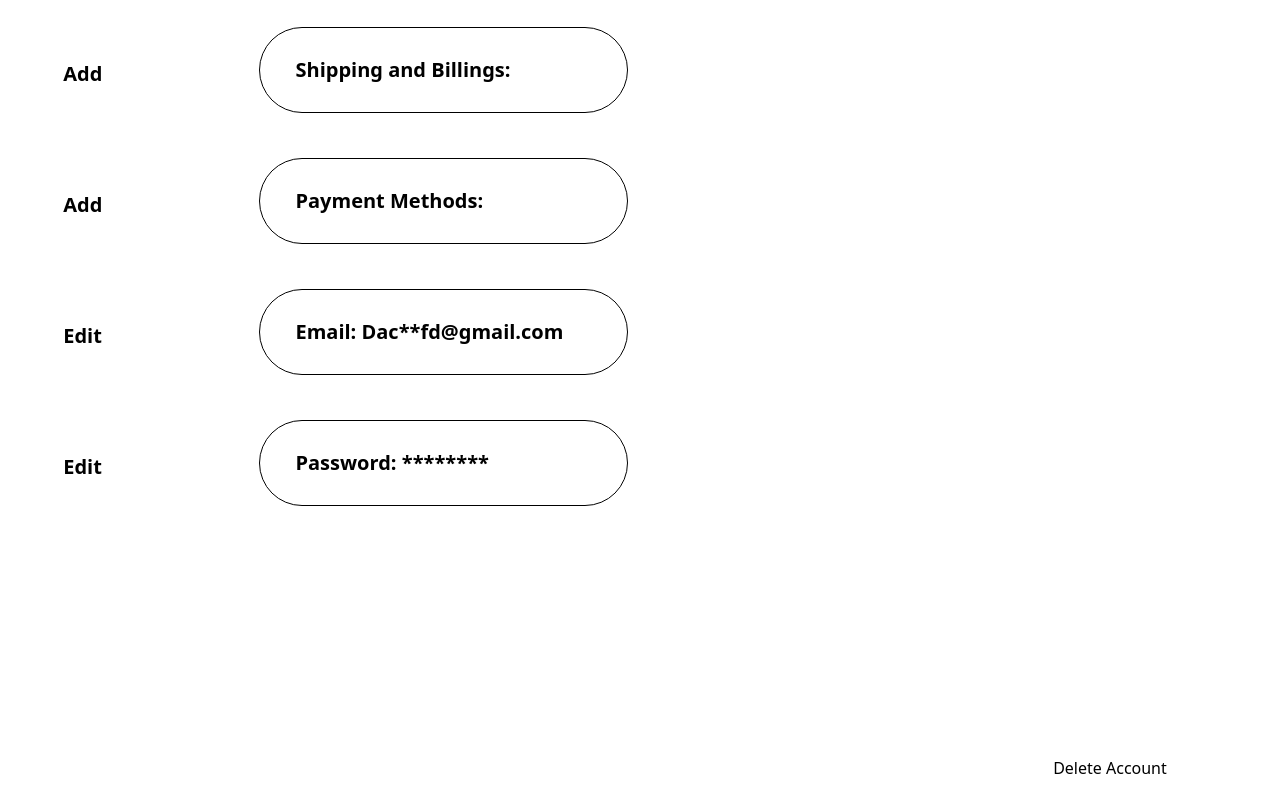
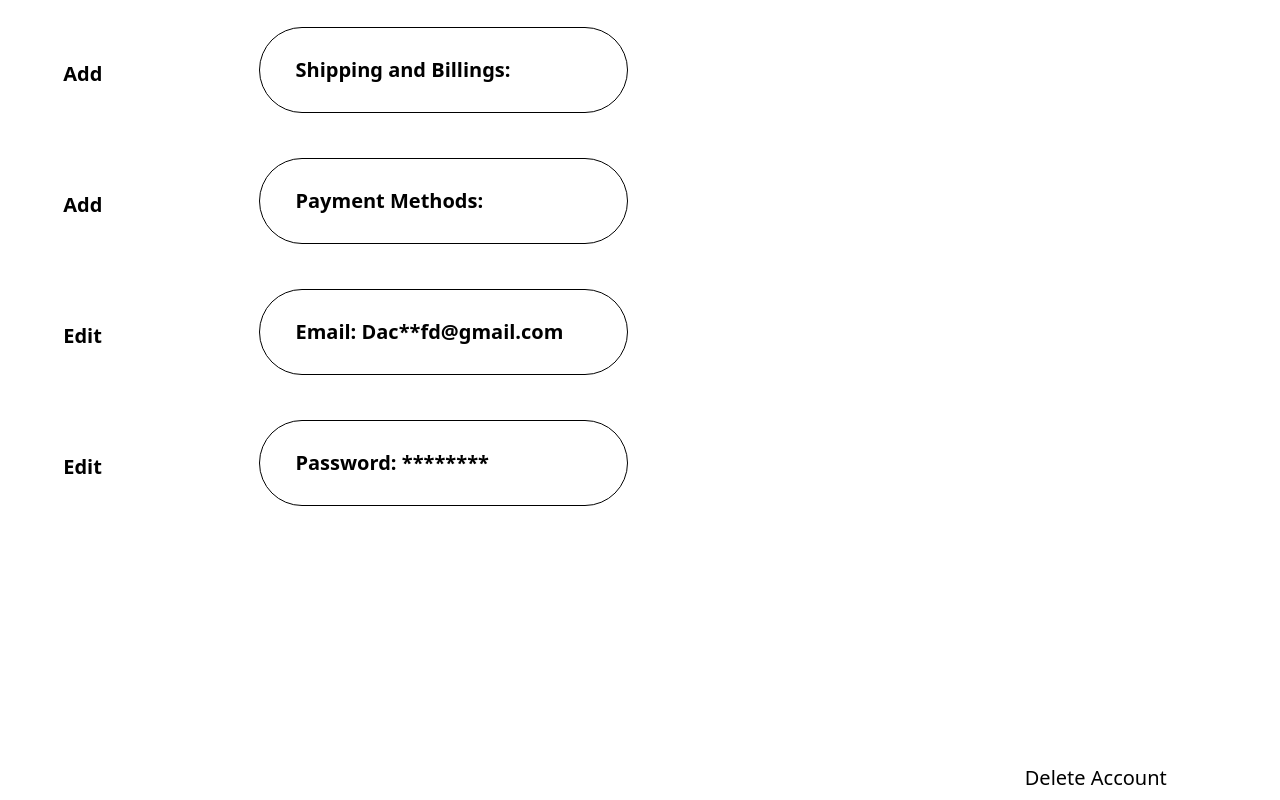
Before and after one commit to react-hunter/gtune, a React (Create React App) app: page /settings in a window 1280 px wide. Shown: the part 357-1157 px from the top of the page. Built offline with nearby package versions, Linux system fonts and the light colour scheme.

Commit message:
style for delete account

```diff
--- a/src/styles/settings.scss
+++ b/src/styles/settings.scss
@@ -33,5 +33,7 @@
     text-align: right;
     text-decoration: none;
     color: #000000;
+    font-size: 20px;
+    line-height: 44px;
   }
 }
```
